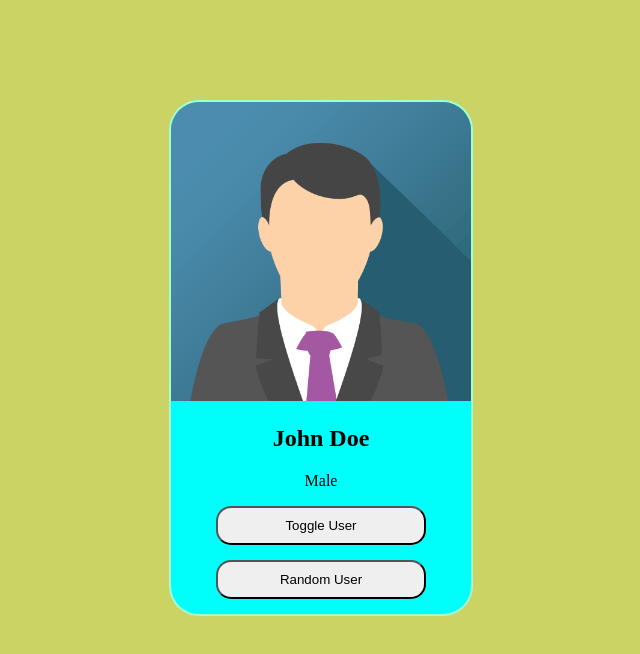
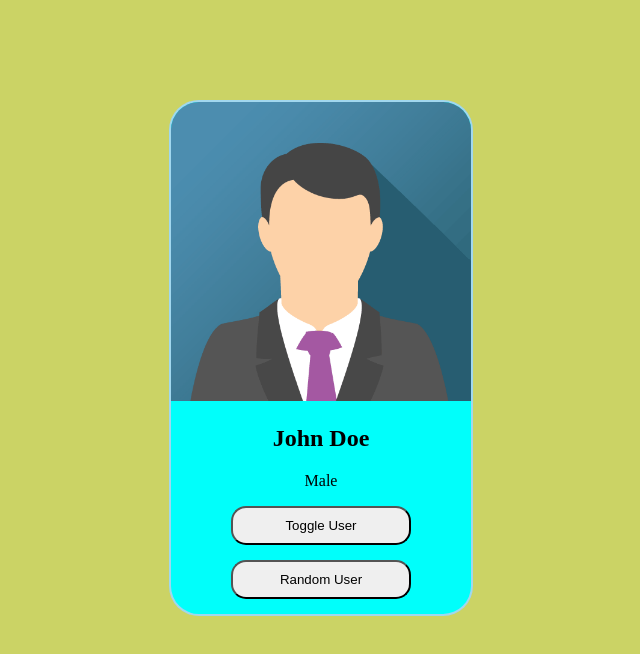
Before and after one commit to akshith1247-sys/web-project, a website: page frontend/index.html in a window 1280 px wide. Shown: the whole page, without its empty margins (319-959 px from the left). Drawn offline with Linux system fonts and the light colour scheme.

```diff
--- a/frontend/styles.css
+++ b/frontend/styles.css
@@ -5,7 +5,7 @@ h1{
 .card{
     border-style: solid;
     border-width: 2px;
-    border-color: rgba(215, 255, 192, 0.764);
+    border-color: rgba(255, 192, 231, 0.633);
     width : 300px;
     border-radius: 30px;
     overflow:hidden;
@@ -29,7 +29,7 @@ body{
 }
 
 .card button{
-    width:70%;
+    width:60%;
     border-radius:15px;
     padding:10px;
     margin-bottom:15px;
```
